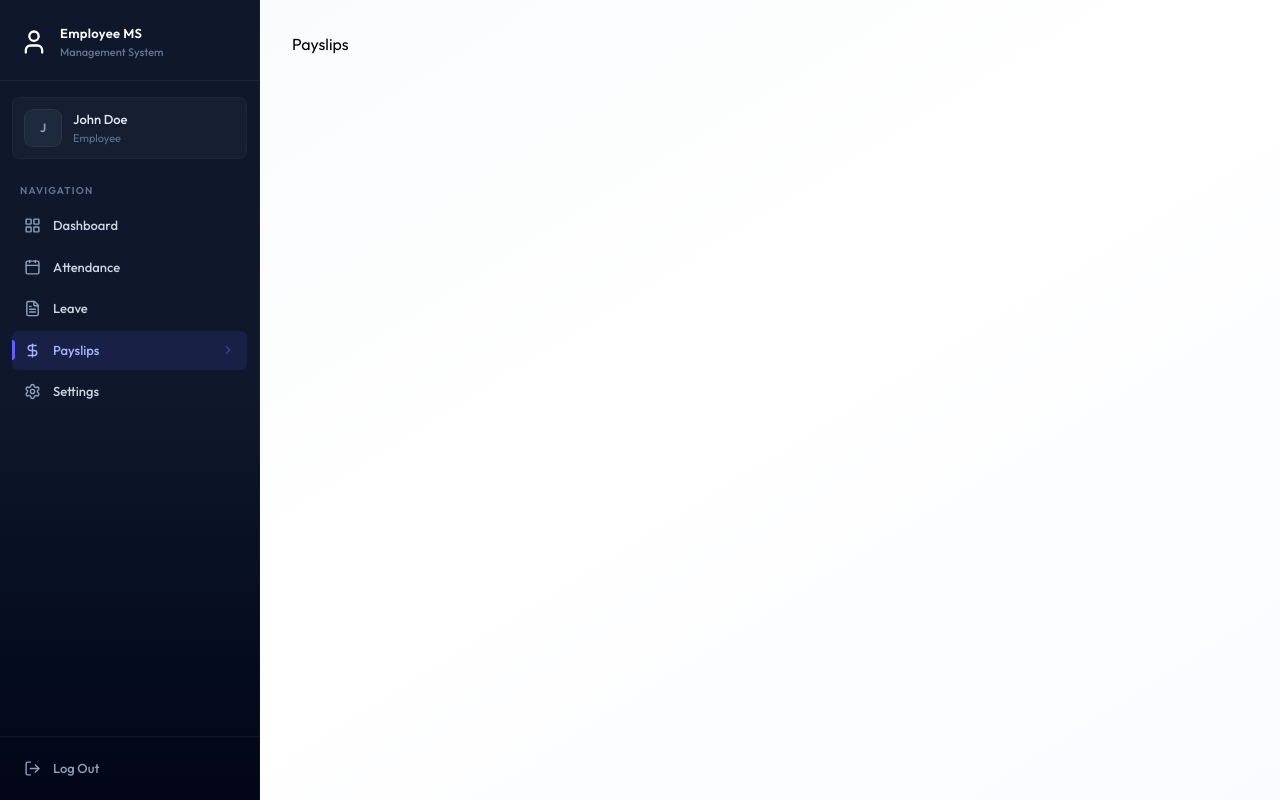
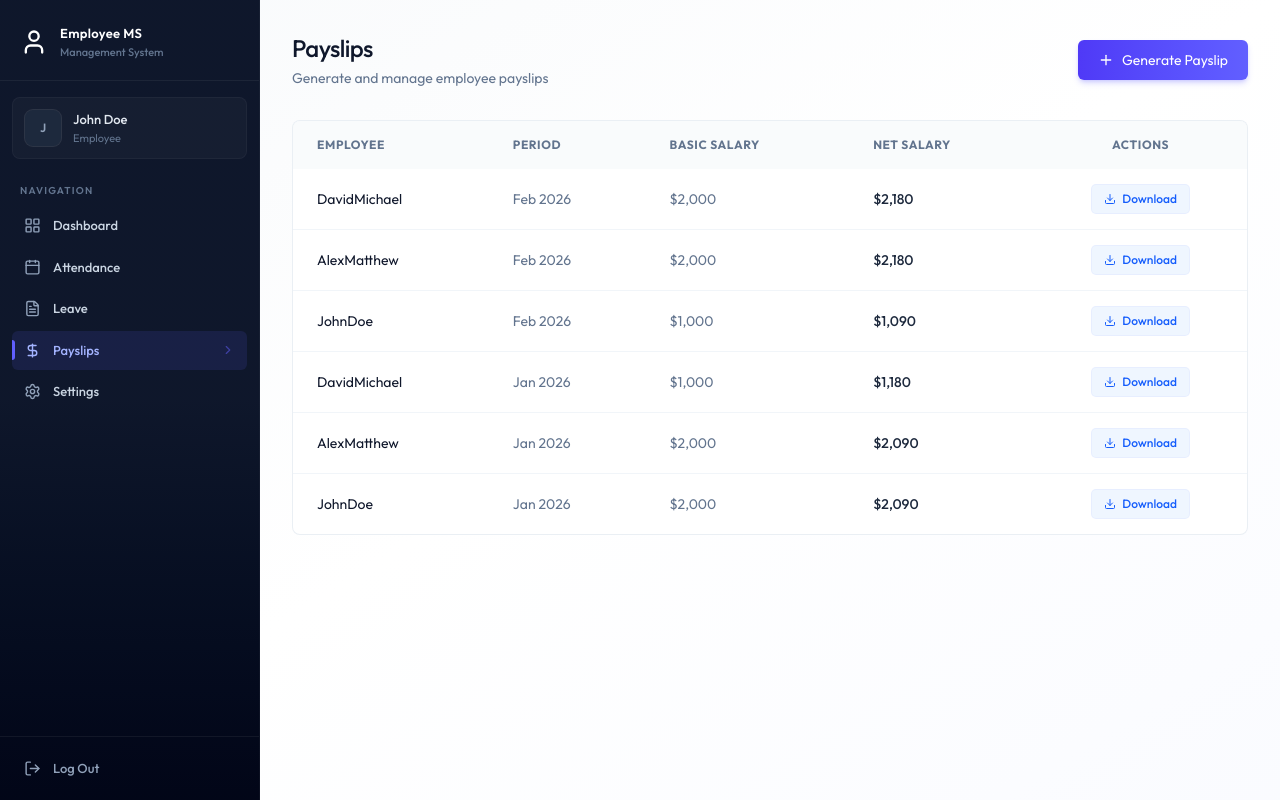
Before and after one commit to denzelnavarro/EMS, a React (Vite) app in the folder client/: page /payslips in a window 1280 px wide. Built offline with nearby package versions, Linux system fonts and the light colour scheme.

Commit message:
Added Payslips UI Page and Generate Payslips Form Feature

```diff
--- /dev/null
+++ b/client/src/components/payslip/GeneratePayslipForm.jsx
@@ -0,0 +1,105 @@
+import { Loader2, Plus, X } from "lucide-react"
+import { useState } from "react"
+
+const GeneratePayslipForm = ({ employees, onSuccess }) => {
+    const [isOpen, setIsOpen] = useState(false)
+    const [loading, setLoading] = useState(false)
+
+    if (!isOpen) return (
+        <button onClick={() => setIsOpen(true)} className="btn-primary flex items-center gap-2">
+            <Plus className="w-4 h-4" /> Generate Payslip
+        </button>
+    )
+
+    const handleSubmit = async (e) => {
+        e.preventDefault();
+    }
+
+    return (
+        <div className="fixed inset-0 bg-black/40 backdrop-blur-sm flex items-center justify-center z-50 p-4">
+            <div className="card max-w-lg w-full p-6 animate-slide-up">
+                <div className="flex justify-between items-center mb-6">
+                    <h3 className="text-lg font-bold text-slate-900">Generate Monthly Payslip</h3>
+                    <button onClick={() => setIsOpen(false)} className="text-slate-400 hover:text-slate-600 p-1">
+                        <X size={20} />
+                    </button>
+                </div>
+
+                <form onSubmit={handleSubmit} className="space-y-4">
+                    {/* Select Employee */}
+                    <div>
+                        <label className="block text-sm font-medium text-slate-700 mb-2">
+                            Employee
+                        </label>
+                        <select name="employeeId" required>
+                            {employees.map((e) => (
+                                <option key={e.id} value={e.id}>
+                                    {e.firstName} {e.lastName} {e.position}
+                                </option>
+                            ))}
+                        </select>
+                    </div>
+
+                    {/* Select Month & Year */}
+                    <div className="grid grid-cols-2 gap-4">
+                        <div>
+                            <label className="block text-sm font-medium text-slate-700 mb-2">
+                                Month
+                            </label>
+                            <select name="month">
+                                {Array.from({ length: 12 }, (_, i) => i + 1).map((m) => (
+                                    <option key={m} value={m}>
+                                        {m}
+                                    </option>
+                                ))}
+                            </select>
+                        </div>
+                        <div>
+                            <label className="block text-sm font-medium text-slate-700 mb-2">
+                                Year
+                            </label>
+                            <input type="number" name="year" defaultValue={new Date().getFullYear()} />
+                        </div>
+                    </div>
+
+                    {/* Basic Salary */}
+                    <div>
+                        <label className="block text-sm font-medium text-slate-700 mb-2">
+                            Basic Salary
+                        </label>
+                        <input type="number" name="basicSalary" required placeholder="5000" />
+                    </div>
+
+                    {/* Allowances & Deductions */}
+                    <div className="grid grid-cols-2 gap-4">
+                        <div>
+                            <label className="block text-sm font-medium text-slate-700 mb-2">
+                                Allowances
+                            </label>
+                            <input type="number" name="allowances" defaultValue="0" />
+                        </div>
+                        <div>
+                            <label className="block text-sm font-medium text-slate-700 mb-2">
+                                Deductions
+                            </label>
+                            <input type="number" name="deductions" defaultValue="0" />
+                        </div>
+                    </div>
+
+                    {/* Buttons */}
+                    <div className="flex justify-end gap-3 pt-2">
+                        <button onClick={() => setIsOpen(false)} type="button" className="btn-secondary">
+                            Cancel
+                        </button>
+                        <button disabled={loading} type="submit" className="btn-primary flex items-center">
+                            {loading && <Loader2 className="w-4 h-4 mr-2 animate-spin" />}
+                            Generate
+                        </button>
+                    </div>
+                </form>
+            </div>
+        </div>
+    )
+}
+
+export default GeneratePayslipForm
--- /dev/null
+++ b/client/src/components/payslip/PayslipList.jsx
@@ -0,0 +1,60 @@
+import { format } from 'date-fns'
+import { Download } from 'lucide-react'
+
+const PayslipList = ({ payslips, isAdmin }) => {
+    return (
+        <div className="card overflow-hidden">
+            <div className="overflow-x-auto">
+                <table className="table-modern">
+                    <thead>
+                        <tr>
+                            {isAdmin && <th>Employee</th>}
+                            <th>Period</th>
+                            <th>Basic Salary</th>
+                            <th>Net Salary</th>
+                            <th className="text-center">Actions</th>
+                        </tr>
+                    </thead>
+                    <tbody>
+                        {payslips.length === 0 ? (
+                            <tr>
+                                <td colSpan={isAdmin ? 5 : 4} className="text-center py-12 text-slate-400">
+                                    No payslips found
+                                </td>
+                            </tr>
+                        ) : (
+                            payslips.map((payslip) => {
+                                return (
+                                    <tr key={payslip._id || payslip.id}>
+                                        {isAdmin && (
+                                            <td className=" text-slate-900">
+                                                {payslip.employee?.firstName}
+                                                {payslip.employee?.lastName}
+                                            </td>
+                                        )}
+                                        <td className="text-slate-500">
+                                            {format(new Date(payslip.year, payslip.month - 1), "MMM yyyy")}
+                                        </td>
+                                        <td className="text-slate-500">
+                                            ${payslip.basicSalary?.toLocaleString()}
+                                        </td>
+                                        <td className=" font-medium text-slate-800">
+                                            ${payslip.netSalary?.toLocaleString()}
+                                        </td>
+                                        <td className="text-center">
+                                            <button onClick={() => window.open(`/print/payslips/${payslip._id || payslip.id}`)} className='inline-flex items-center px-3 py-1.5 text-xs font-medium rounded text-blue-600 bg-blue-50 hover:bg-blue-100 transition-colors ring-1 ring-blue-600/10'>
+                                                <Download className='w-3 h-3 mr-1.5' /> Download
+                                            </button>
+                                        </td>
+                                    </tr>
+                                )
+                            })
+                        )}
+                    </tbody>
+                </table>
+            </div>
+        </div>
+    )
+}
+
+export default PayslipList
--- a/client/src/pages/Payslips.jsx
+++ b/client/src/pages/Payslips.jsx
@@ -1,9 +1,42 @@
-import React from 'react'
+import { useCallback, useEffect, useState } from "react"
+import { dummyEmployeeData, dummyPayslipData } from "../assets/assets"
+import Loading from "../components/Loading"
+import PayslipList from "../components/payslip/PayslipList"
+import GeneratePayslipForm from "../components/payslip/GeneratePayslipForm"
 
 const Payslips = () => {
+    const [payslips, setPayslips] = useState([])
+    const [employees, setEmployees] = useState([])
+    const [loading, setLoading] = useState(true)
+    const isAdmin = true
+
+    const fetchPayslips = useCallback(async () => {
+        setPayslips(dummyPayslipData)
+        setTimeout(() => {
+            setLoading(false);
+        }, 1000)
+    }, [])
+
+    useEffect(() => {
+        fetchPayslips()
+    }, [fetchPayslips])
+
+    useEffect(() => {
+        if(isAdmin) setEmployees(dummyEmployeeData)
+    }, [isAdmin])
+
+    if(loading) return <Loading />
+
     return (
-        <div>
-            Payslips
+        <div className="animate-fade-in">
+            <div className="flex flex-col sm:flex-row justify-between items-start sm:items-center gap-4 mb-8">
+                <div>
+                    <h1 className="page-title">Payslips</h1>
+                    <p className="page-subtitle">{isAdmin ? "Generate and manage employee payslips" : "Your payslip history"}</p>
+                </div>
+                {isAdmin && <GeneratePayslipForm employees={employees} onSuccess={fetchPayslips} />}
+            </div>
+            <PayslipList payslips={payslips} isAdmin={isAdmin} />
         </div>
     )
 }
--- a/client/src/pages/PrintPayslip.jsx
+++ b/client/src/pages/PrintPayslip.jsx
@@ -1,4 +1,3 @@
-import React from 'react'
 
 const PrintPayslip = () => {
     return (
--- a/client/src/pages/Settings.jsx
+++ b/client/src/pages/Settings.jsx
@@ -1,4 +1,3 @@
-import React from 'react'
 
 const Settings = () => {
     return (
```
